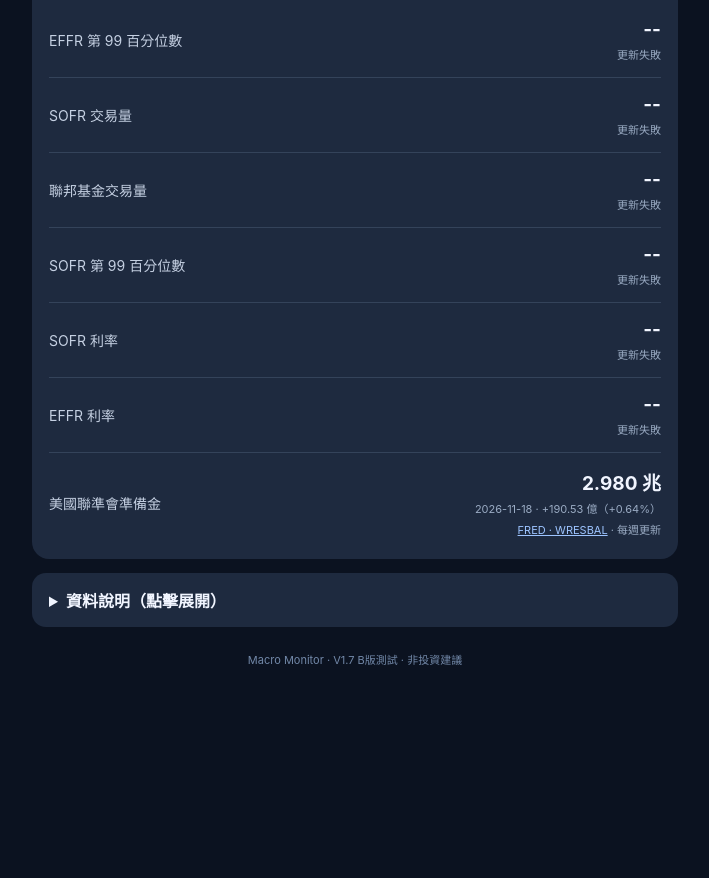
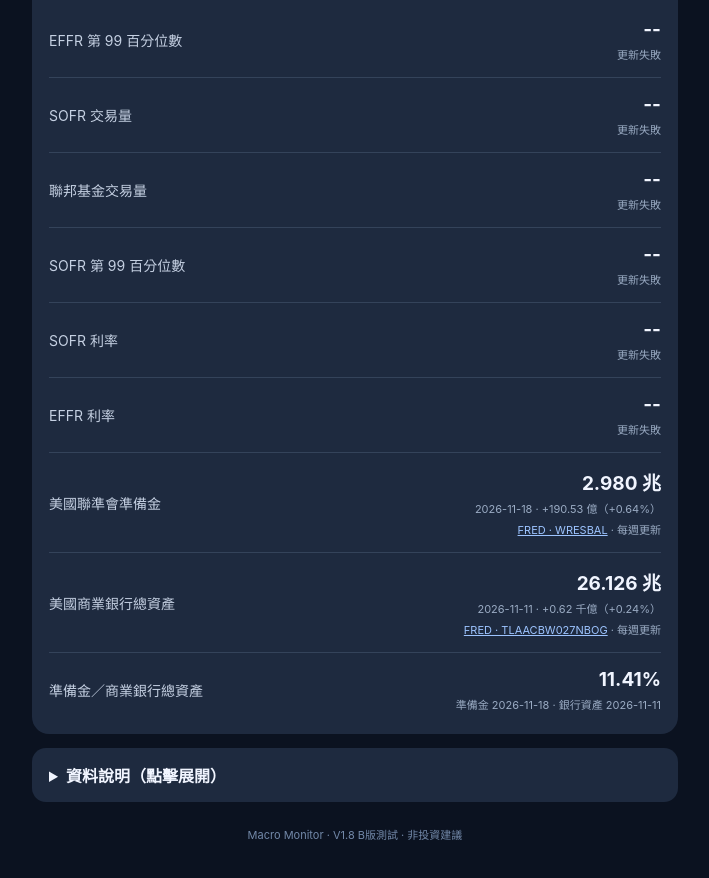
Before and after one commit to zero168-6688/macro-monitor, a plain HTML site: page index.html in a window 1280 px wide. Shown: the part 540-1418 px from the top of the page, without its empty margins (285-994 px from the left). Before the commit the page ends 1277 px from the top, so only its background shows below. Drawn offline with Linux system fonts and the light colour scheme; no server answers.

Commit message:
Add files via upload

```diff
--- a/index.html
+++ b/index.html
@@ -50,7 +50,7 @@ a{color:#9dc4ff}
 <div class="eyebrow">MACRO MONITOR · PERSONAL</div>
 <h1>全球宏觀經濟監測</h1>
 </div>
-<span class="pill">私人測試 V1.7</span>
+<span class="pill">私人測試 V1.8</span>
 </header>
 
 <div class="refresh">
@@ -145,6 +145,21 @@ a{color:#9dc4ff}
 <div class="sub"><a href="https://fred.stlouisfed.org/series/WRESBAL">FRED · WRESBAL</a> · 每週更新</div>
 </div>
 </div>
+<div class="metric">
+<div class="mname">美國商業銀行總資產</div>
+<div class="right">
+<div class="num" id="bank-value">--</div>
+<div class="sub" id="bank-sub">等待官方資料</div>
+<div class="sub"><a href="https://fred.stlouisfed.org/series/TLAACBW027NBOG">FRED · TLAACBW027NBOG</a> · 每週更新</div>
+</div>
+</div>
+<div class="metric">
+<div class="mname">準備金／商業銀行總資產</div>
+<div class="right">
+<div class="num" id="ratio-value">--</div>
+<div class="sub" id="ratio-sub">等待兩組資料</div>
+</div>
+</div>
 </section>
 
 <details>
@@ -152,6 +167,7 @@ a{color:#9dc4ff}
 <div class="note">
 <p>利率及交易量來源：紐約聯準銀行 Markets Data API。</p>
 <p>聯準會準備金來源：FRED WRESBAL，透過 GitHub Actions 下載至 reserves.csv，網頁讀取已發布的資料檔案。</p>
+<p>商業銀行總資產來源：FRED TLAACBW027NBOG，透過 GitHub Actions 更新 bank_assets.csv。原始單位為十億美元；準備金 WRESBAL 原始單位為百萬美元，計算占比時先統一單位。占比採兩組最新已發布觀測值，日期可能不同，並非嚴格同日比較。</p>
 <p>SOFR − EFFR 以相同有效日期相減，單位 bp。第 99 百分位數並非最高成交利率。</p>
 <p>交易量與準備金以美元表示。變化為與前一筆有效資料比較。</p>
 <p>黃金、白銀及 VIX 尚未接入報價來源，不使用模擬行情。</p>
@@ -159,7 +175,7 @@ a{color:#9dc4ff}
 </div>
 </details>
 
-<footer>Macro Monitor · V1.7 B版測試 · 非投資建議</footer>
+<footer>Macro Monitor · V1.8 B版測試 · 非投資建議</footer>
 </main>
 
 <script>
@@ -169,6 +185,8 @@ a{color:#9dc4ff}
 var button=document.getElementById('reload');
 var status=document.getElementById('status');
 var busy=false;
+var reserveLatest=null;
+var bankLatest=null;
 
 function elem(id){
 return document.getElementById(id);
@@ -219,12 +237,44 @@ if(rows.length<2)throw Error('準備金資料不足');
 
 var x=rows[0],y=rows[1];
 var d=x.n-y.n;
+reserveLatest=x;
 
 elem('reserve-value').textContent=
 fmt(x.n/1000000,3)+' 兆';
 
 elem('reserve-sub').textContent=
 x.date+' · '+signed(d/100,2)+' 億（'+signed(d/y.n*100,2)+'%）';
+}
+
+async function loadBankAssets(){
+var csv=await request('./bank_assets.csv?t='+Date.now(),false);
+var lines=csv.trim().replace(/^\uFEFF/,'').split(/\r?\n/);
+if(!/^(observation_date|DATE),TLAACBW027NBOG\s*$/.test(lines.shift())){
+throw Error('銀行資產 CSV 格式錯誤');
+}
+var rows=lines.map(function(l){
+var a=l.split(',');
+return {date:a[0],n:num(a[1])};
+}).filter(function(x){
+return /^\d{4}-\d{2}-\d{2}$/.test(x.date)&&x.n!==null&&x.n>0;
+}).sort(function(a,b){return b.date.localeCompare(a.date)});
+if(rows.length<2)throw Error('銀行資產資料不足');
+var x=rows[0],y=rows[1];
+bankLatest=x;
+elem('bank-value').textContent=fmt(x.n/1000,3)+' 兆';
+elem('bank-sub').textContent=x.date+' · '+signed((x.n-y.n)/100,2)+' 千億（'+signed((x.n-y.n)/y.n*100,2)+'%）';
+}
+
+function updateRatio(){
+if(!reserveLatest||!bankLatest){
+elem('ratio-value').textContent='--';
+elem('ratio-sub').textContent='需要準備金與銀行資產兩組資料';
+return;
+}
+// WRESBAL: 百萬美元；TLAACBW027NBOG: 十億美元
+var pct=reserveLatest.n/(bankLatest.n*1000)*100;
+elem('ratio-value').textContent=fmt(pct,2)+'%';
+elem('ratio-sub').textContent='準備金 '+reserveLatest.date+' · 銀行資產 '+bankLatest.date;
 }
 
 async function fetchData(path){
@@ -311,19 +361,23 @@ return {ok:false,name:name,error:e.message||String(e)};
 async function load(){
 if(busy)return;
 busy=true;
+reserveLatest=null;
+bankLatest=null;
 button.disabled=true;
 status.className='status';
-status.textContent='正在取得官方資料，最多等待15秒…';
+status.textContent='正在取得官方資料，每組最多等待15秒…';
 
 try{
 var results=await Promise.all([
 safe('聯準會準備金',loadReserves),
+safe('商業銀行總資產',loadBankAssets),
 safe('SOFR',loadSOFR),
 safe('EFFR',loadEFFR)
 ]);
 
-if(results[1].ok&&results[2].ok){
-spread(results[1].data,results[2].data);
+updateRatio();
+if(results[2].ok&&results[3].ok){
+spread(results[2].data,results[3].data);
 }
 
 var ok=results.filter(function(r){return r.ok});
@@ -334,23 +388,26 @@ elem('reserve-sub').textContent='更新失敗：'+results[0].error;
 }
 
 if(!results[1].ok){
+elem('bank-sub').textContent='更新失敗：'+results[1].error;
+}
+if(!results[2].ok){
 ['sofr','sofr99','sofrvol'].forEach(function(id){
 elem(id+'-sub').textContent='更新失敗';
 });
 }
 
-if(!results[2].ok){
+if(!results[3].ok){
 ['effr','effr99','fedvol'].forEach(function(id){
 elem(id+'-sub').textContent='更新失敗';
 });
 }
 
-if(!results[1].ok||!results[2].ok){
+if(!results[2].ok||!results[3].ok){
 elem('spread-delta').textContent='更新失敗';
 }
 
 status.textContent=
-'讀取成功 '+ok.length+'/3 組資料 · '+new Date().toLocaleString('zh-TW');
+'讀取成功 '+ok.length+'/4 組資料 · '+new Date().toLocaleString('zh-TW');
 
 if(failed.length){
 status.className='status error';
```
